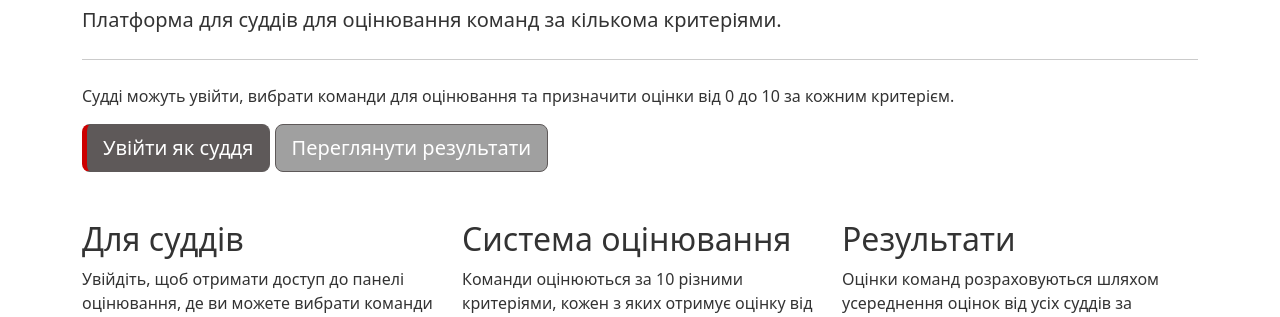
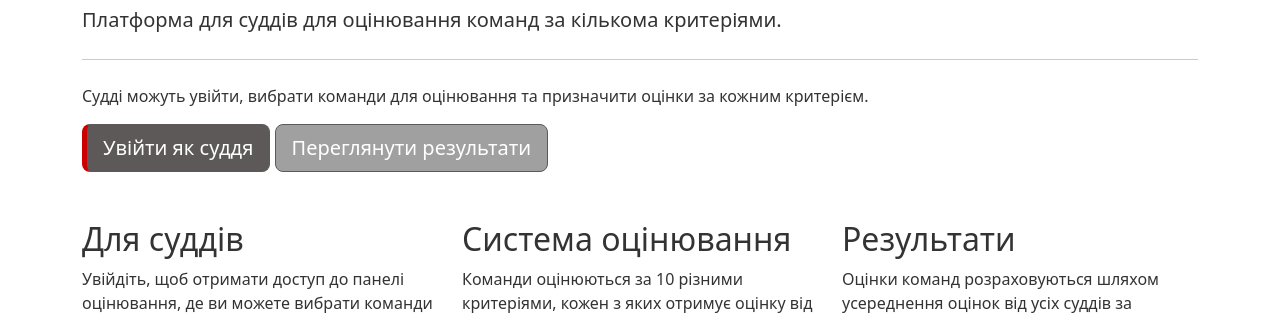
Before and after one commit to sofia-viazovska/JudgeService, a Django app: page / in a window 1280 px wide. Shown: the part 221-538 px from the top of the page. Run offline with Django 5.2, Linux system fonts and the light colour scheme.

Commit message:
text update

```diff
--- a/judging/templates/judging/home.html
+++ b/judging/templates/judging/home.html
@@ -12,7 +12,7 @@
     <a class="btn btn-primary btn-lg" href="{% url 'admin_detailed_scores' %}" role="button">Переглянути детальні оцінки</a>
     <a class="btn btn-primary btn-lg" href="{% url 'dashboard' %}" role="button">Перейти до панелі керування</a>
     {% else %}
-    <p>Судді можуть увійти, вибрати команди для оцінювання та призначити оцінки від 0 до 10 за кожним критерієм.</p>
+    <p>Судді можуть увійти, вибрати команди для оцінювання та призначити оцінки за кожним критерієм.</p>
     {% if user.is_authenticated %}
         <a class="btn btn-primary btn-lg" href="{% url 'dashboard' %}" role="button">Перейти до панелі керування</a>
     {% else %}
```
